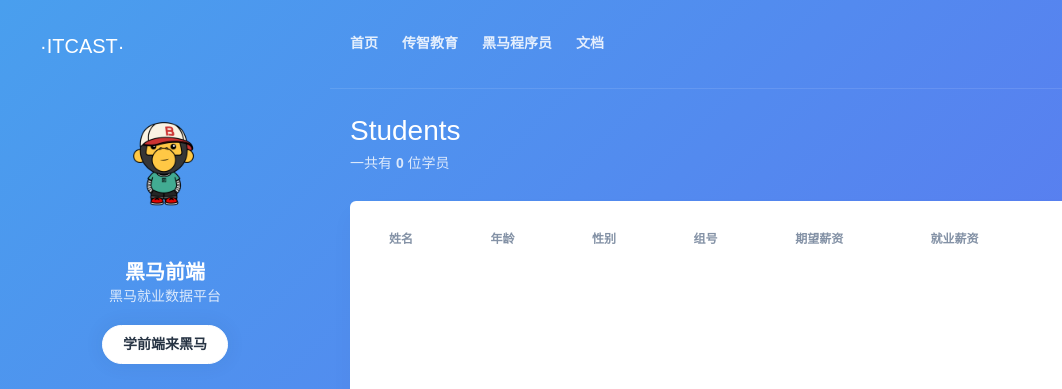
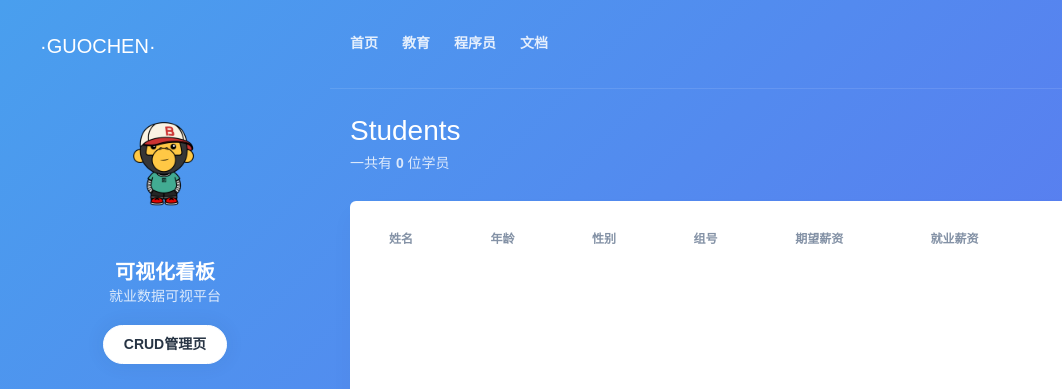
Before and after one commit to u7663394/data-visualization-platform, a plain HTML site: page student.html in a window 1280 px wide. Shown: the top 389 px of the page, 0-1062 px from the left. Drawn offline with Linux system fonts and the light colour scheme.

Commit message:
Adjust student.html structure

```diff
--- a/student.html
+++ b/student.html
@@ -17,7 +17,7 @@
         <!-- Sidenav header -->
         <div class="sidenav-header d-flex align-items-center">
           <a class="navbar-brand" href="./index.html">
-            <span class="logo">·ITCAST·</span>
+            <span class="logo">·GUOCHEN·</span>
           </a>
         </div>
         <!-- User mini profile -->
@@ -30,15 +30,15 @@
               <img alt="Image placeholder" src="./imgs/avatar.png" class="" />
             </a>
             <div class="mt-5">
-              <h5 class="mb-0 text-white">黑马前端</h5>
+              <h5 class="mb-0 text-white">可视化看板</h5>
               <span class="d-block text-sm text-white opacity-8 mb-3"
-                >黑马就业数据平台</span
+                >就业数据可视平台</span
               >
               <a
                 href="javascript:;"
                 class="btn btn-sm btn-white btn-icon rounded-pill shadow hover-translate-y-n3"
               >
-                <span class="btn-inner--text">学前端来黑马</span>
+                <span class="btn-inner--text">CRUD管理页</span>
               </a>
             </div>
           </div>
@@ -90,9 +90,8 @@
               为什么不现在开始学习前端，创造一些令人惊叹的东西呢？
             </p>
             <a
-              href="http://itcast.cn"
+              href="javascript:;"
               class="btn btn-sm btn-block btn-white rounded-pill"
-              target="_blank"
               >Get started</a
             >
           </div>
@@ -115,11 +114,11 @@
                   <a class="nav-link pl-lg-0" href="./index.html"> 首页 </a>
                 </li>
                 <li class="nav-item">
-                  <a class="nav-link pl-lg-0" href="./index.html"> 传智教育 </a>
+                  <a class="nav-link pl-lg-0" href="./index.html"> 教育 </a>
                 </li>
                 <li class="nav-item">
                   <a class="nav-link pl-lg-0" href="./index.html">
-                    黑马程序员
+                    程序员
                   </a>
                 </li>
                 <li class="nav-item">
```
